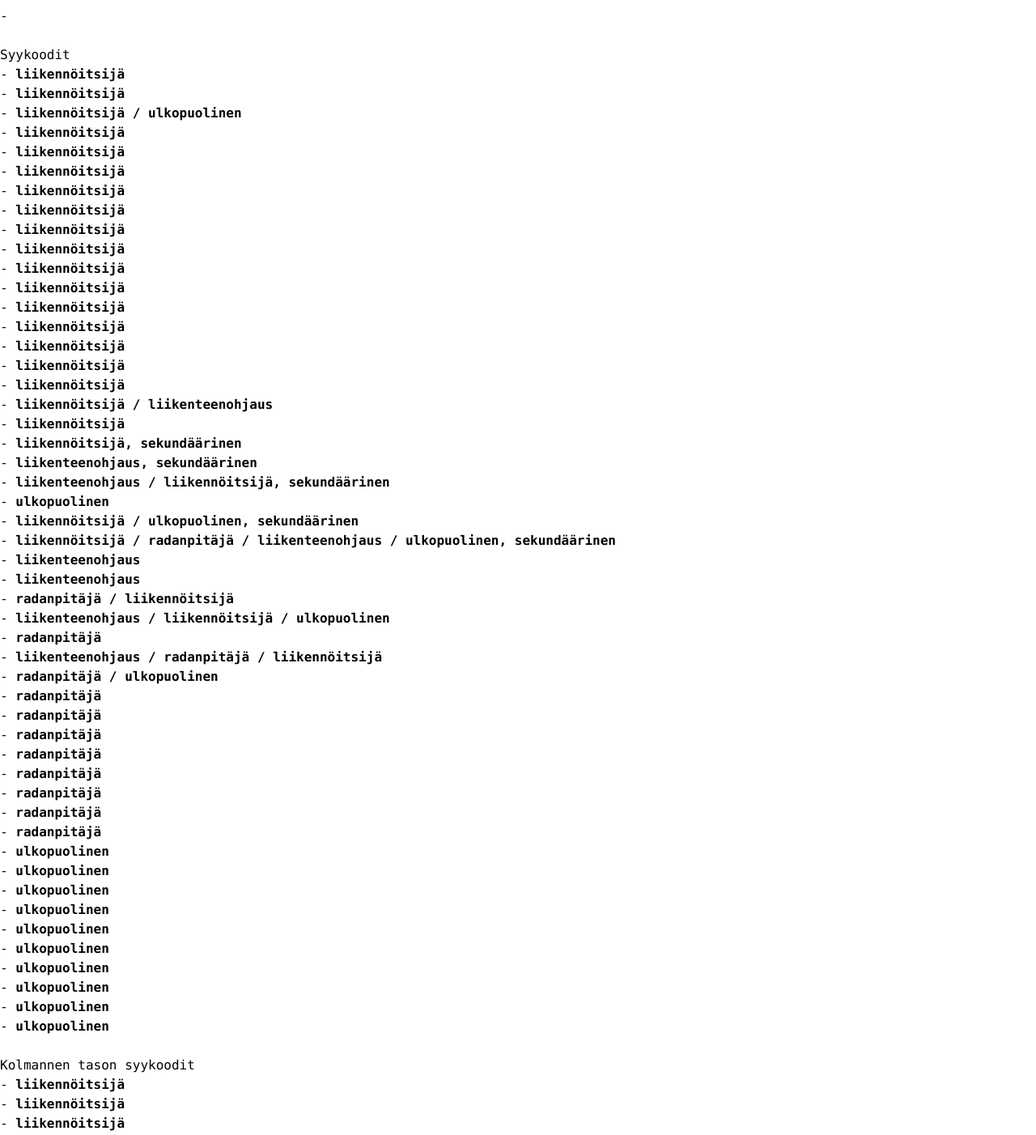
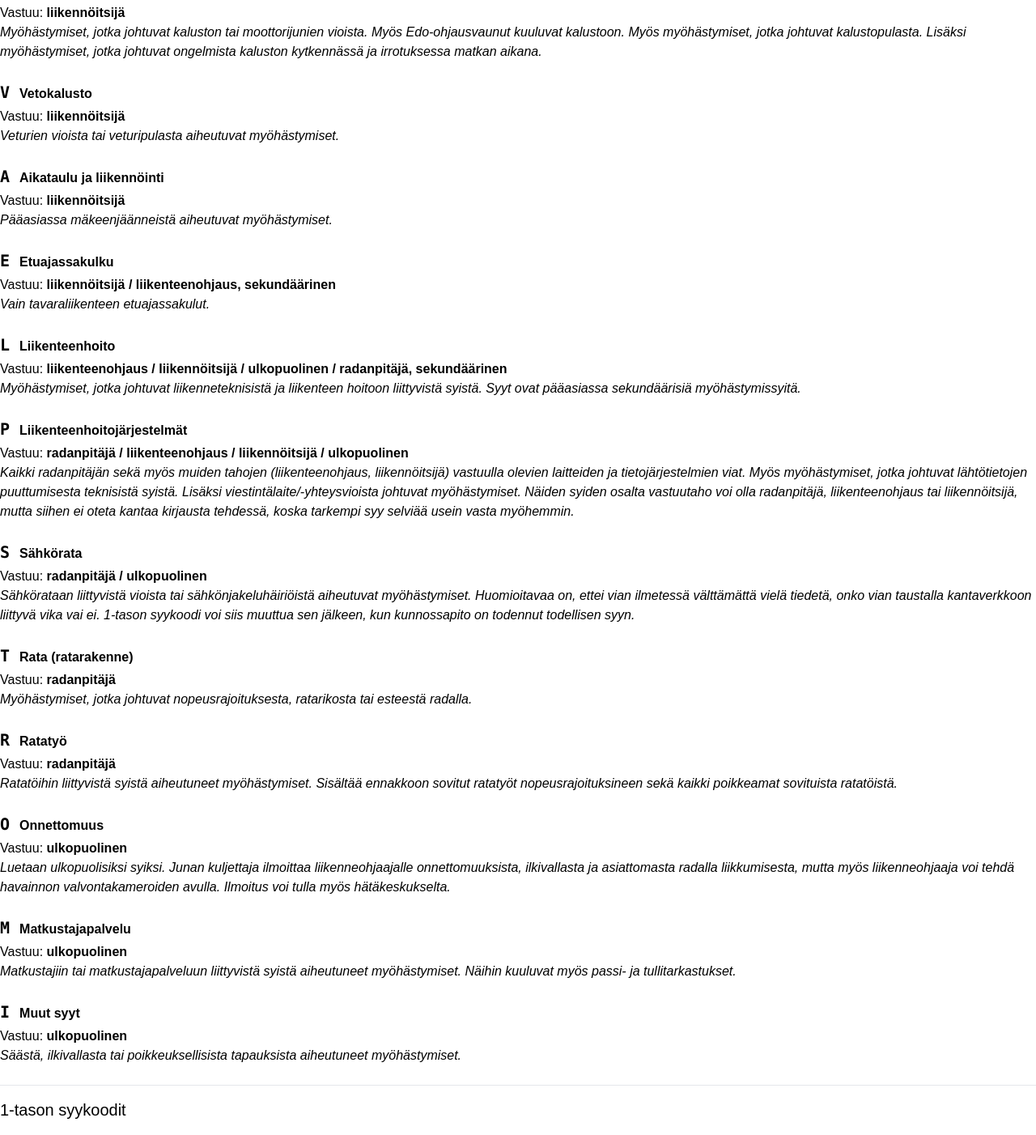
Before and after one commit to msorri/kenenonvastuu, a Vue app: page /#/causes in a window 1280 px wide. Shown: the part 444-1846 px from the top of the page at 81% size. Built offline with nearby package versions, Linux system fonts and the light colour scheme.

Commit message:
overhaul to support new data formats and descriptions

```diff
--- a/src/views/Causes.vue
+++ b/src/views/Causes.vue
@@ -1,31 +1,50 @@
 <template>
-    <div class="text-left font-mono">
-        <h2>Syyluokat</h2>
-        <div v-for="cause in causeCategories" :key="cause.id">
-            {{ cause.categoryCode }} - {{ cause.categoryName}}
+    <div class="text-left">
+        <h2 class="mb-4 text-xl font-bold">Syykoodiryhmät</h2>
+        <div v-for="cause in categories" :key="cause.id" class="mb-6">
+            <p class="pb-1">
+                <strong class="pr-3 text-xl font-mono">{{ cause.code }}</strong><strong>{{ cause.name }}</strong>
+            </p>
+            <p>
+                Vastuu: <strong>{{ cause.responsibility }}</strong><strong v-if="cause.secondary">, sekundäärinen</strong>
+            </p>
+            <p>
+                <em>{{ cause.description }}</em>
+            </p>
         </div>
-        <br>
-        <h2>Syykoodit</h2>
-        <div v-for="cause in detailedCauses" :key="cause.id">
-            {{ cause.detailedCategoryCode }} - {{ cause.detailedCategoryName}}
-            <strong v-if="cause.responsibility">{{ cause.responsibility }}</strong>
-            <strong v-else>unknown</strong>
-            <strong v-if="cause.secondary">, sekundäärinen</strong>
+        <hr class="my-4" />
+        <h2 class="text-xl mb-4">1-tason syykoodit</h2>
+        <div v-for="cause in detailedCategories" :key="cause.id" class="mb-6">
+            <p class="pb-1">
+                <strong class="pr-3 text-xl font-mono">{{ cause.code }}</strong><strong>{{ cause.name }}</strong>
+            </p>
+            <p>
+                Vastuu: <strong>{{ cause.responsibility }}</strong><strong v-if="cause.secondary">, sekundäärinen</strong>
+            </p>
+            <p>
+                <em>{{ cause.description }}</em>
+            </p>
         </div>
-        <br>
-        <h2>Kolmannen tason syykoodit</h2>
-        <div v-for="cause in thirdCauses" :key="cause.id">
-            {{ cause.thirdCategoryCode }} - {{ cause.thirdCategoryName}}
-            <strong>{{ cause.responsibility }}</strong>
-            <strong v-if="cause.secondary">, sekundäärinen</strong>
+        <hr class="my-4" />
+        <h2 class="text-xl mb-4">2-tason syykoodit</h2>
+        <div v-for="cause in thirdCategories" :key="cause.id" class="mb-6">
+            <p class="pb-1">
+                <strong class="pr-3 text-xl font-mono">{{ cause.code }}</strong><strong>{{ cause.name }}</strong>
+            </p>
+            <p>
+                Vastuu: <strong>{{ cause.responsibility }}</strong><strong v-if="cause.secondary">, sekundäärinen</strong>
+            </p>
+            <p>
+                <em>{{ cause.description }}</em>
+            </p>
         </div>
     </div>
 </template>
 
 <script>
-import causeCategories from '@/assets/data/category-exp.json';
-import detailedCauses from '@/assets/data/detailedCategory-exp.json';
-import thirdCauses from '@/assets/data/thirdCategory-exp.json';
+import categories from '@/assets/data/category-exp.json';
+import detailedCategories from '@/assets/data/detailedCategory-exp.json';
+import thirdCategories from '@/assets/data/thirdCategory-exp.json';
 
 export default {
     name: 'Causes',
@@ -35,15 +54,13 @@ export default {
         return {
             loading: false,
             error: null,
-            causeCategories,
-            detailedCauses,
-            thirdCauses,
-            date: this.$route.params.date,
-            trainNumber: this.$route.params.trainNumber,
+            categories,
+            detailedCategories,
+            thirdCategories,
         };
     },
     mounted() {
-        console.table(this.causeCategories);
+        console.table(this.categories);
     },
 };
 </script>
--- a/src/views/Train.vue
+++ b/src/views/Train.vue
@@ -8,8 +8,8 @@
             <!-- Train type and commuter line, if exists -->
             <p class="text-3xl font-bold leading-none">
                 {{ train.trainType }} {{ train.trainNumber }}
-                <span v-if="train.commuterLineID">({{ train.commuterLineID }})</span>
-                <span v-if="train.runningCurrently" class="text-gray-400">kulussa</span>
+                <span v-if="train.commuterLineID"> / {{ train.commuterLineID }}</span>
+                <span v-if="train.runningCurrently" class="text-gray-400"> kulussa</span>
             </p>
 
             <p class="mb-4">
@@ -201,27 +201,42 @@
                     <p class="font-bold text-2xl mt-2">
                         {{ cause.displayCategoryCode }}
                     </p>
-                    <p>{{ cause.category.categoryName }}</p>
+                    <p>{{ cause.category.name }}</p>
                     <p>
-                        {{ cause.detailedCategory?.detailedCategoryName }}
+                        {{ cause.detailedCategory?.name }}
                         <span v-if="cause.detailedCategory?.secondary" class="text-gray-400"
                             >sekundäärinen</span
                         >
                     </p>
                     <p>
-                        {{ cause.thirdCategory?.thirdCategoryName }}
+                        {{ cause.thirdCategory?.name }}
                         <span v-if="cause.thirdCategory?.secondary" class="text-gray-400"
                             >sekundäärinen</span
                         >
                     </p>
                     <div v-if="cause.thirdCategory">
-                        Vastuu: {{ cause.thirdCategory.responsibility }}
+                        <p>
+                            <strong>Vastuu: {{ cause.thirdCategory.responsibility }}</strong>
+                        </p>
+                        <p class="text-sm">
+                            <em>{{ cause.thirdCategory.description }}</em>
+                        </p>
                     </div>
-                    <div v-else-if="cause.detailedCategory.responsibility">
-                        Vastuu: {{ cause.detailedCategory.responsibility }}
+                    <div v-else-if="cause.detailedCategory">
+                        <p>
+                            <strong>Vastuu: {{ cause.detailedCategory.responsibility }}</strong>
+                        </p>
+                        <p class="text-sm">
+                            <em>{{ cause.detailedCategory.description }}</em>
+                        </p>
                     </div>
                     <div v-else>
-                        Vastuu: ei tiedossa
+                        <p>
+                            <strong>Vastuu: {{ cause.category.responsibility }}</strong>
+                        </p>
+                        <p class="text-sm">
+                            <em>{{ cause.category.description }}</em>
+                        </p>
                     </div>
                 </div>
             </div>
@@ -230,9 +245,9 @@
 </template>
 
 <script>
-import causeCategories from '@/assets/data/category-exp.json';
-import detailedCauses from '@/assets/data/detailedCategory-exp.json';
-import thirdCauses from '@/assets/data/thirdCategory-exp.json';
+import categories from '@/assets/data/category-exp.json';
+import detailedCategories from '@/assets/data/detailedCategory-exp.json';
+import thirdCategories from '@/assets/data/thirdCategory-exp.json';
 
 /* eslint no-plusplus: ["error", { "allowForLoopAfterthoughts": true }] */
 /* eslint-disable no-continue */
@@ -247,9 +262,9 @@ export default {
             date: this.$route.params.date,
             trainNumber: this.$route.params.trainNumber,
             showPassing: false,
-            causeCategories,
-            detailedCauses,
-            thirdCauses,
+            categories,
+            detailedCategories,
+            thirdCategories,
             stations: null,
             operators: null,
             train: null,
@@ -272,7 +287,6 @@ export default {
                 if (res.length !== 1) throw new Error('Train not found');
 
                 [this.train] = res;
-                console.log(this.train);
 
                 this.consolidateTimetable();
             } catch (e) {
@@ -373,24 +387,19 @@ export default {
                             : c.detailedCategoryCode
                                 ? c.detailedCategoryCode
                                 : c.categoryCode,
-                        // eslint-disable-next-line no-nested-ternary
-                        displayCategoryCodeId: c.thirdCategoryCodeId
-                            ? c.thirdCategoryCodeId
-                            : c.detailedCategoryCodeId
-                                ? c.detailedCategoryCodeId
-                                : c.categoryCodeId,
-                        thirdCategory: this.thirdCauses?.find(
-                            (o) => o.id === c.thirdCategoryCodeId?.toString()
+                        thirdCategory: this.thirdCategories?.find(
+                            (o) => o.code === c.thirdCategoryCode
                         ),
-                        detailedCategory: this.detailedCauses?.find(
-                            (o) => o.id === c.detailedCategoryCodeId?.toString()
+                        detailedCategory: this.detailedCategories?.find(
+                            (o) => o.code === c.detailedCategoryCode
                         ),
-                        category: this.causeCategories.find(
-                            (o) => o.id === c.categoryCodeId.toString()
+                        category: this.categories.find(
+                            (o) => o.code === c.categoryCode
                         ),
                     };
 
-                    if (causes.find((o) => o.displayCategoryCodeId === cause.displayCategoryCodeId))
+                    // skip if the cause is already in the array to avoid duplicates
+                    if (causes.find((o) => o.code === cause.displayCategoryCode))
                         return;
 
                     causes.push(cause);
```
